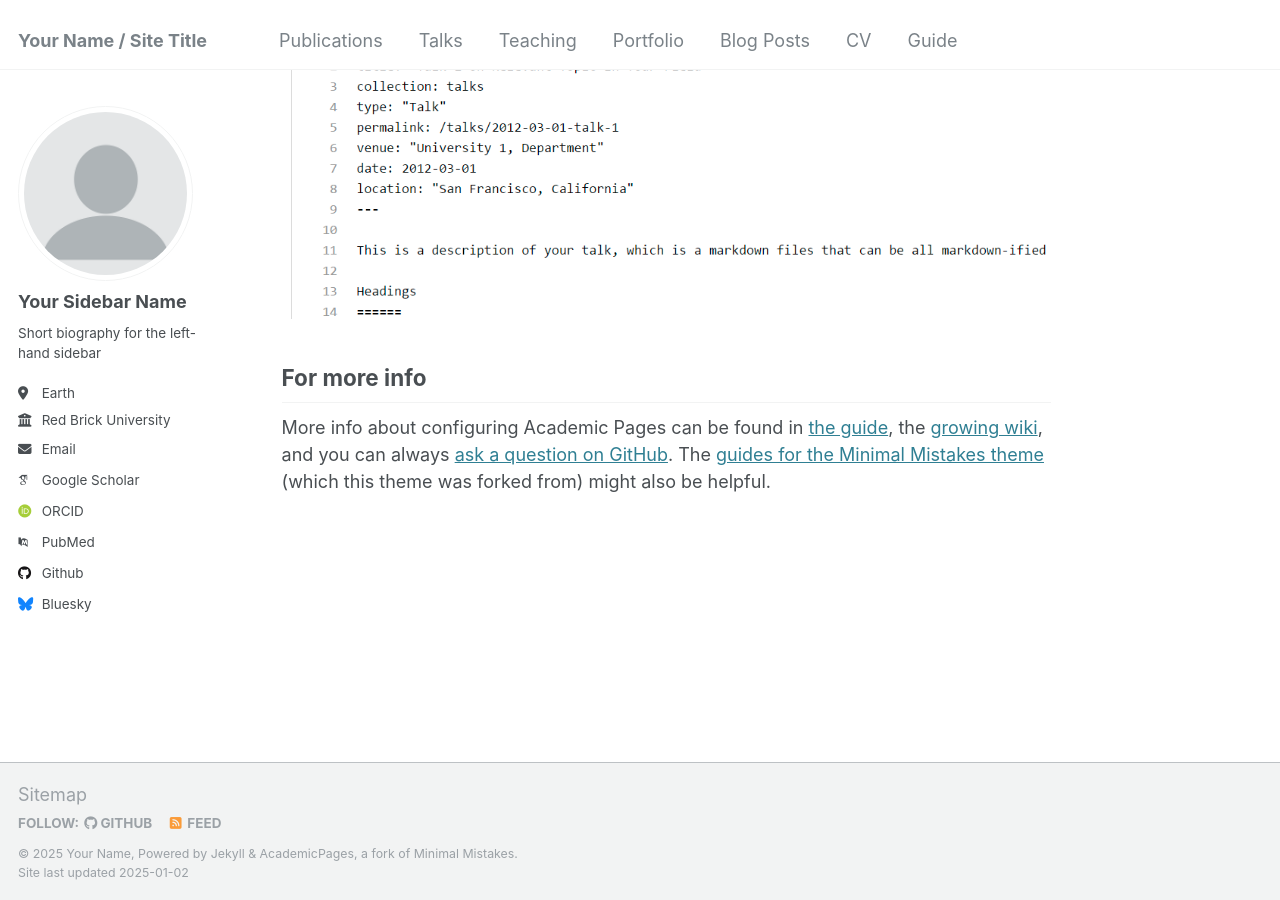
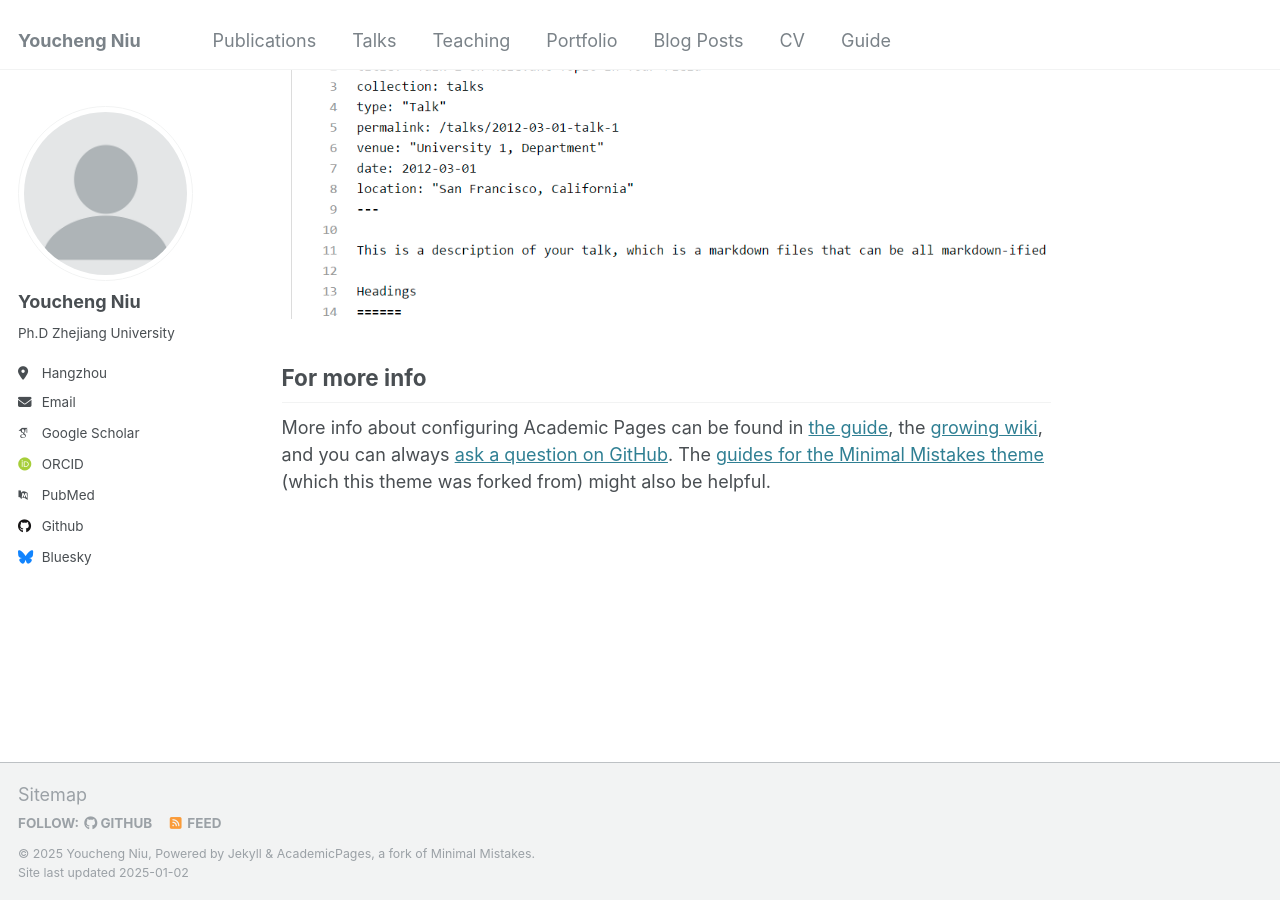
Before and after one commit to ycniu666/ycniu666.github.io, a Jekyll site: the page built from _pages/about.md, in a window 1280 px wide and 900 px high, scrolled down 2643 px. Built offline with Jekyll 4.4.1, drawn with Linux system fonts in a browser that asks for light colours; some web fonts are replaced.

Commit message:
Update _config.yml

```diff
--- a/_config.yml
+++ b/_config.yml
@@ -8,13 +8,13 @@
 
 # Basic Site Settings
 locale                   : "en-US"
-title                    : "Your Name / Site Title"
+title                    : "Youcheng Niu"
 title_separator          : "-"
-name                     : &name "Your Name"
+name                     : &name "Youcheng Niu"
 description              : &description "personal description"
-url                      : https://academicpages.github.io # the base hostname & protocol for your site e.g. "https://[your GitHub username].github.io"
+url                      : https://ycniu666.github.io # the base hostname & protocol for your site e.g. "https://[your GitHub username].github.io"
 baseurl                  : "" # the subpath of your site, e.g. "/blog"
-repository               : "academicpages/academicpages.github.io"
+repository               : "ycniu666/ycniu666.github.io"
 
 # Site Author - The following control what appear as part of the author content on the side bar.
 #               If a field is blank the icon and link will not appear, otherwise it will be shown.
@@ -22,13 +22,13 @@ repository               : "academicpages/academicpages.github.io"
 author:
   # Biographic information
   avatar           : "profile.png"
-  name             : "Your Sidebar Name"
+  name             : "Youcheng Niu"
   pronouns         : # example: "she/her"
-  bio              : "Short biography for the left-hand sidebar"
-  location         : "Earth"
-  employer         : "Red Brick University"
+  bio              : "Ph.D Zhejiang University"
+  location         : "Hangzhou"
+  employer         :
   uri              : # URL
-  email            : "none@example.org"
+  email            : "ycniu@zju.edu.cn"
 
   # Academic websites
   arxiv            : # URL - Update with the correct link to your profile
```
